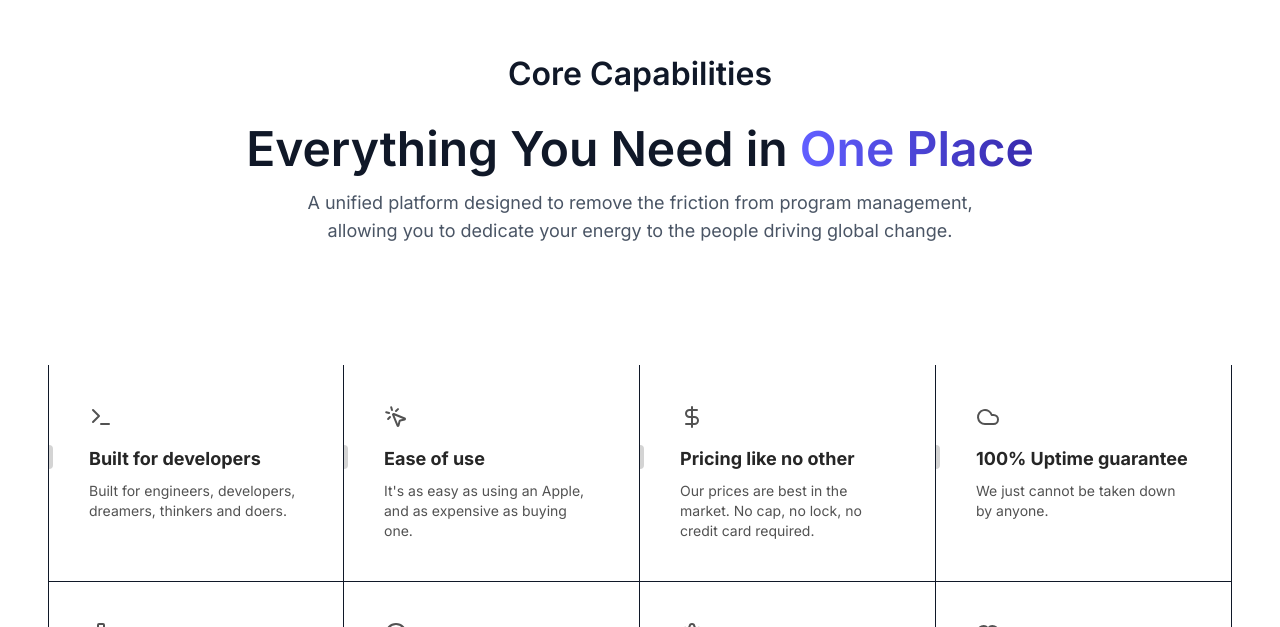
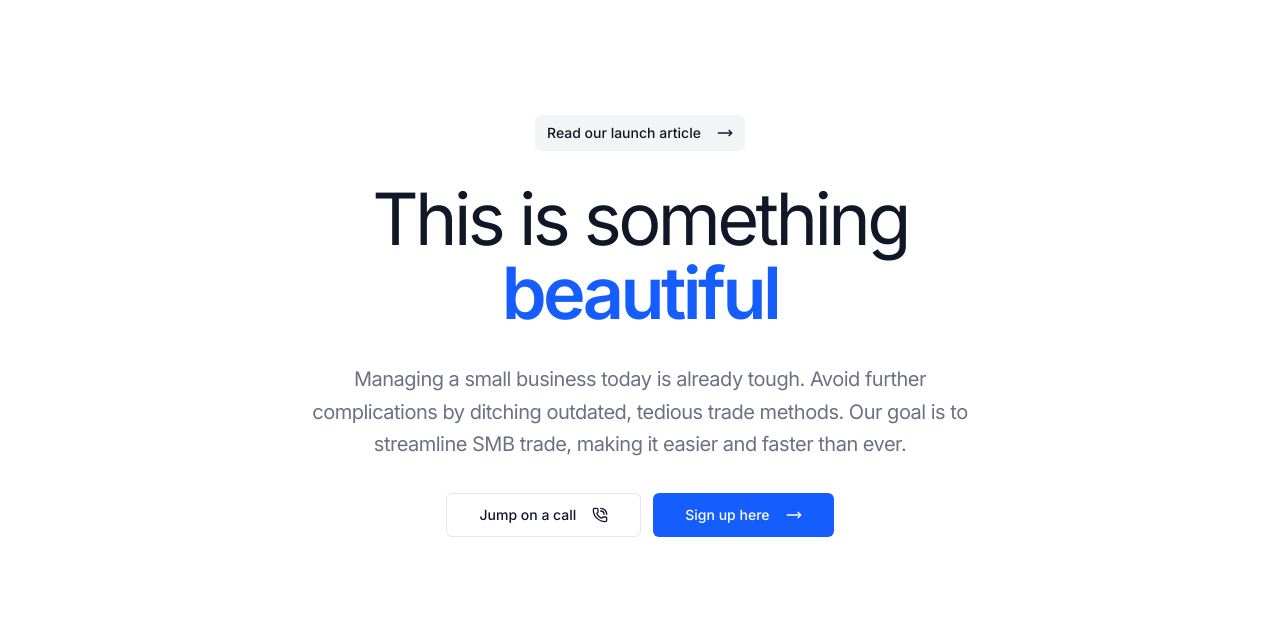
Before and after one commit to tadiwa-dev/gateway-three, a Next.js app: page / in a window 1280 px wide. Shown: the part 913-1540 px from the top of the page. Built offline with nearby package versions, Linux system fonts and the light colour scheme.

Commit message:
feat: animate hero component integration

```diff
--- a/app/(public-pages)/page.jsx
+++ b/app/(public-pages)/page.jsx
@@ -1,5 +1,6 @@
 import FaqSection from '@/sections/faq-section';
 import HeroSection from '@/sections/hero-section';
+import { HeroDemo } from '@/components/blocks/animated-hero';
 import Newsletter from '@/sections/newsletter';
 import FeaturesSection from '@/sections/features-section';
 import PersonasSection from '@/sections/personas-section';
@@ -8,6 +9,7 @@
     return (
         <main className='px-4'>
             <HeroSection />
+            <HeroDemo />
             <FeaturesSection />
             <PersonasSection />
             <FaqSection />
--- /dev/null
+++ b/components/blocks/animated-hero.jsx
@@ -0,0 +1,11 @@
+import { Hero } from "@/components/ui/animated-hero";
+
+function HeroDemo() {
+    return (
+        <div className="block">
+            <Hero />
+        </div>
+    );
+}
+
+export { HeroDemo };
--- /dev/null
+++ b/components/ui/animated-hero.jsx
@@ -0,0 +1,85 @@
+'use client';
+
+import { useEffect, useMemo, useState } from "react";
+import { motion } from "framer-motion";
+import { MoveRight, PhoneCall } from "lucide-react";
+import { Button } from "@/components/ui/button";
+
+function Hero() {
+    const [titleNumber, setTitleNumber] = useState(0);
+    const titles = useMemo(
+        () => ["amazing", "new", "wonderful", "beautiful", "smart"],
+        []
+    );
+
+    useEffect(() => {
+        const timeoutId = setTimeout(() => {
+            if (titleNumber === titles.length - 1) {
+                setTitleNumber(0);
+            } else {
+                setTitleNumber(titleNumber + 1);
+            }
+        }, 2000);
+        return () => clearTimeout(timeoutId);
+    }, [titleNumber, titles]);
+
+    return (
+        <div className="w-full">
+            <div className="container mx-auto">
+                <div className="flex gap-8 py-20 lg:py-40 items-center justify-center flex-col">
+                    <div>
+                        <Button variant="secondary" size="sm" className="gap-4">
+                            Read our launch article <MoveRight className="w-4 h-4" />
+                        </Button>
+                    </div>
+                    <div className="flex gap-4 flex-col">
+                        <h1 className="text-5xl md:text-7xl max-w-2xl tracking-tighter text-center font-regular">
+                            <span className="text-gray-900">This is something</span>
+                            <span className="relative flex w-full justify-center overflow-hidden text-center md:pb-4 md:pt-1">
+                                &nbsp;
+                                {titles.map((title, index) => (
+                                    <motion.span
+                                        key={index}
+                                        className="absolute font-semibold text-blue-600"
+                                        initial={{ opacity: 0, y: "-100" }}
+                                        transition={{ type: "spring", stiffness: 50 }}
+                                        animate={
+                                            titleNumber === index
+                                                ? {
+                                                    y: 0,
+                                                    opacity: 1,
+                                                }
+                                                : {
+                                                    y: titleNumber > index ? -150 : 150,
+                                                    opacity: 0,
+                                                }
+                                        }
+                                    >
+                                        {title}
+                                    </motion.span>
+                                ))}
+                            </span>
+                        </h1>
+
+                        <p className="text-lg md:text-xl leading-relaxed tracking-tight text-gray-500 max-w-2xl text-center">
+                            Managing a small business today is already tough. Avoid further
+                            complications by ditching outdated, tedious trade methods. Our
+                            goal is to streamline SMB trade, making it easier and faster than
+                            ever.
+                        </p>
+                    </div>
+                    <div className="flex flex-row gap-3">
+                        <Button size="lg" className="gap-4" variant="outline">
+                            Jump on a call <PhoneCall className="w-4 h-4" />
+                        </Button>
+                        <Button size="lg" className="gap-4">
+                            Sign up here <MoveRight className="w-4 h-4" />
+                        </Button>
+                    </div>
+                </div>
+            </div>
+        </div>
+    );
+}
+
+export { Hero };
--- /dev/null
+++ b/components/ui/button.jsx
@@ -0,0 +1,45 @@
+import * as React from "react"
+import { Slot } from "@radix-ui/react-slot"
+import { cva } from "class-variance-authority"
+
+import { cn } from "@/lib/utils"
+
+const buttonVariants = cva(
+    "inline-flex items-center justify-center whitespace-nowrap rounded-md text-sm font-medium ring-offset-background transition-colors focus-visible:outline-none focus-visible:ring-2 focus-visible:ring-ring focus-visible:ring-offset-2 disabled:pointer-events-none disabled:opacity-50",
+    {
+        variants: {
+            variant: {
+                default: "bg-blue-600 text-white hover:bg-blue-600/90",
+                destructive: "bg-red-500 text-white hover:bg-red-500/90",
+                outline: "border border-gray-200 bg-white hover:bg-gray-100 text-gray-900",
+                secondary: "bg-gray-100 text-gray-900 hover:bg-gray-100/80",
+                ghost: "hover:bg-gray-100 hover:text-gray-900",
+                link: "text-blue-600 underline-offset-4 hover:underline",
+            },
+            size: {
+                default: "h-10 px-4 py-2",
+                sm: "h-9 rounded-md px-3",
+                lg: "h-11 rounded-md px-8",
+                icon: "h-10 w-10",
+            },
+        },
+        defaultVariants: {
+            variant: "default",
+            size: "default",
+        },
+    }
+)
+
+const Button = React.forwardRef(({ className, variant, size, asChild = false, ...props }, ref) => {
+    const Comp = asChild ? Slot : "button"
+    return (
+        <Comp
+            className={cn(buttonVariants({ variant, size, className }))}
+            ref={ref}
+            {...props}
+        />
+    )
+})
+Button.displayName = "Button"
+
+export { Button, buttonVariants }
--- a/package.json
+++ b/package.json
@@ -9,7 +9,10 @@
     "lint": "eslint"
   },
   "dependencies": {
+    "@radix-ui/react-slot": "^1.2.4",
+    "class-variance-authority": "^0.7.1",
     "clsx": "^2.1.1",
+    "framer-motion": "^12.34.4",
     "lenis": "^1.3.11",
     "lucide-react": "^0.545.0",
     "next": "16.0.10",
```
Also changed, not shown: 1 other file (tests, documents, lock files or other folders).
